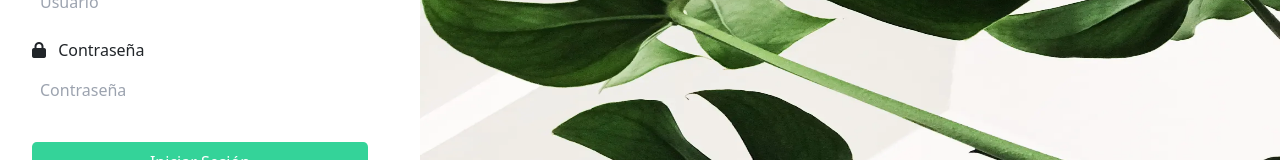
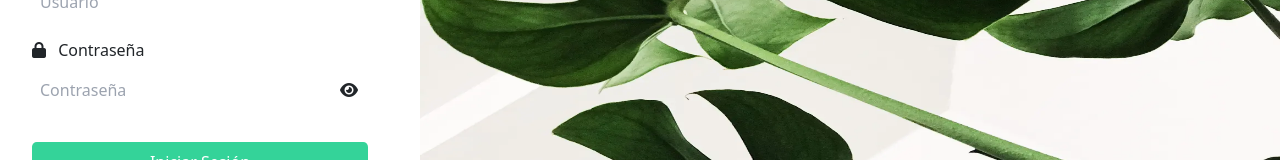
Before and after one commit to AcademicPrediction/AcademiaAngular, an Angular app: page /login in a window 1280 px wide. Shown: the part 330-490 px from the top of the page. Built offline with nearby package versions, Linux system fonts and the light colour scheme.

Commit message:
Login V.1.2

```diff
--- a/db.json
+++ b/db.json
@@ -131,9 +131,10 @@
       "nombre": "Mia",
       "apellido": "Martinez",
       "correoElectronico": "mia_martinez@example.com",
-      "contrasena": "martinez123",
+      "contrasena": "martinez1233",
       "dni": 87654321,
-      "numeroTelefonico": 987654321
+      "numeroTelefonico": 987654321,
+      "isSelected": true
     },
     {
       "id": 17,
--- a/src/app/pages/login/login.component.css
+++ b/src/app/pages/login/login.component.css
@@ -46,3 +46,21 @@ button.bg-green-500 {
 label i.fas {
   margin-right: 8px; /* Espacio entre el icono y el título del input */
 }
+
+/* Estilos para el contenedor flex del icono y el input */
+.password-container {
+  position: relative;
+  align-items: center;
+}
+
+/* Estilo para el icono de ojo */
+.password-icon {
+  position: absolute;
+  right: 10px;
+  cursor: pointer;
+}
+
+/* Ajustar el ancho del input */
+.tw-flex-grow {
+  flex-grow: 1;
+}
--- a/src/app/pages/login/login.component.html
+++ b/src/app/pages/login/login.component.html
@@ -17,7 +17,10 @@
           <i class="fas fa-lock"></i> <!-- Icono de candado -->
           Contraseña
         </label>
-        <input class="border-2 border-gray-300 rounded-lg p-2" type="password" [(ngModel)]="password" name="password" placeholder="Contraseña" autocomplete="current-password">
+        <div class="password-container tw-flex tw-items-center"> <!-- Contenedor flex para el icono y el input -->
+          <input class="border-2 border-gray-300 rounded-lg p-2 tw-flex-grow" type="{{ showPassword ? 'text' : 'password' }}" [(ngModel)]="password" name="password" placeholder="Contraseña" autocomplete="current-password">
+          <i class="password-icon fas" [ngClass]="showPassword ? 'fa-eye-slash' : 'fa-eye'" (click)="togglePasswordVisibility()"></i>
+        </div>
       </div>
       <button class="bg-green-500 text-white rounded-lg p-2 mt-4" (click)="onLogin()">Iniciar Sesión</button>
       <div class="pt-4">
--- a/src/app/pages/login/login.component.ts
+++ b/src/app/pages/login/login.component.ts
@@ -12,8 +12,9 @@ import { Admin } from 'src/app/model/admin';
 export class LoginComponent {
   email: string = '';
   password: string = '';
+  showPassword: boolean = false;
 
-  constructor(private loginService: LoginService, private router: Router) {}
+  constructor(private loginService: LoginService, private router: Router) { }
 
   onLogin() {
     if (!this.email || !this.password) {
@@ -35,4 +36,8 @@ export class LoginComponent {
       }
     );
   }
+
+  togglePasswordVisibility() {
+    this.showPassword = !this.showPassword;
+  }
 }
```
